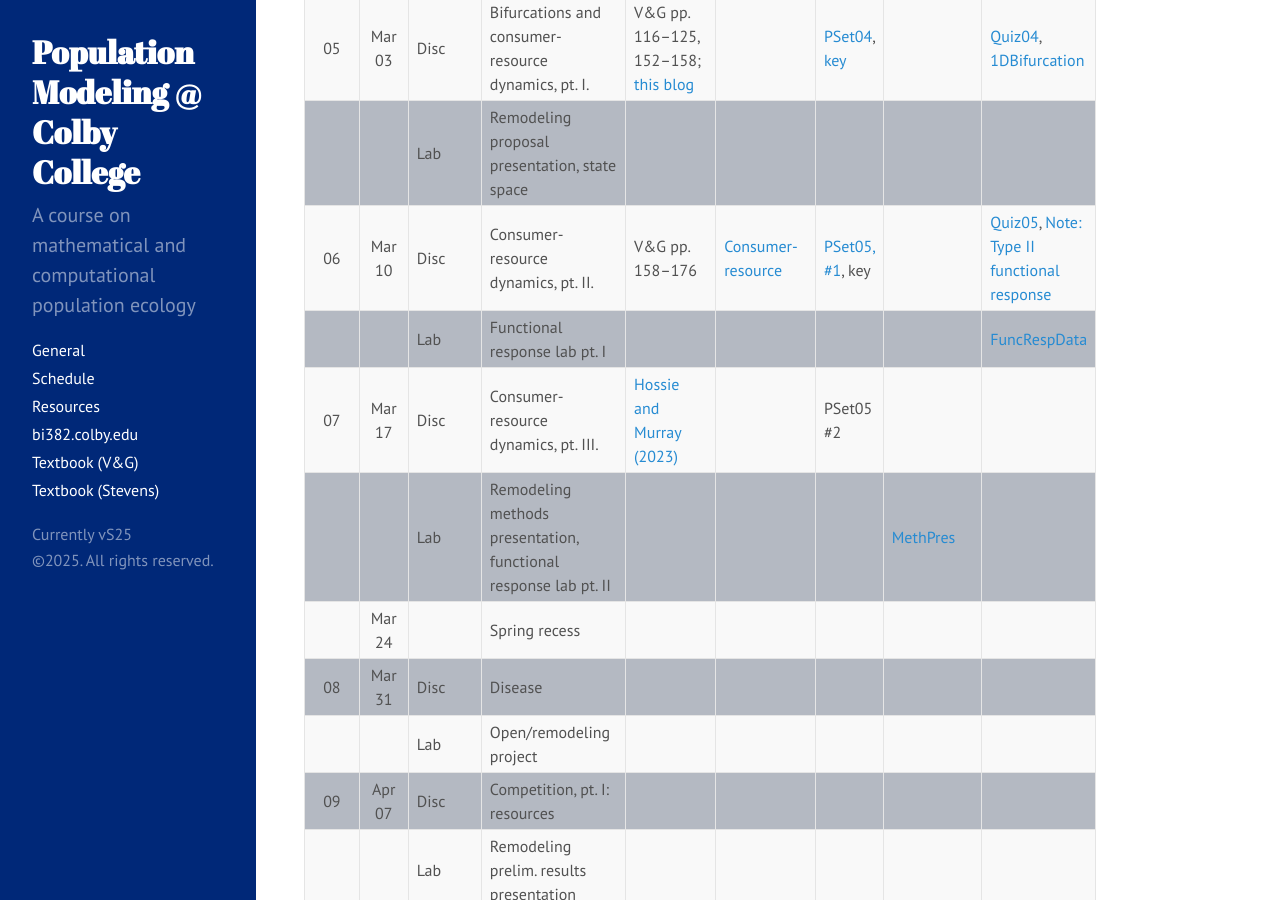
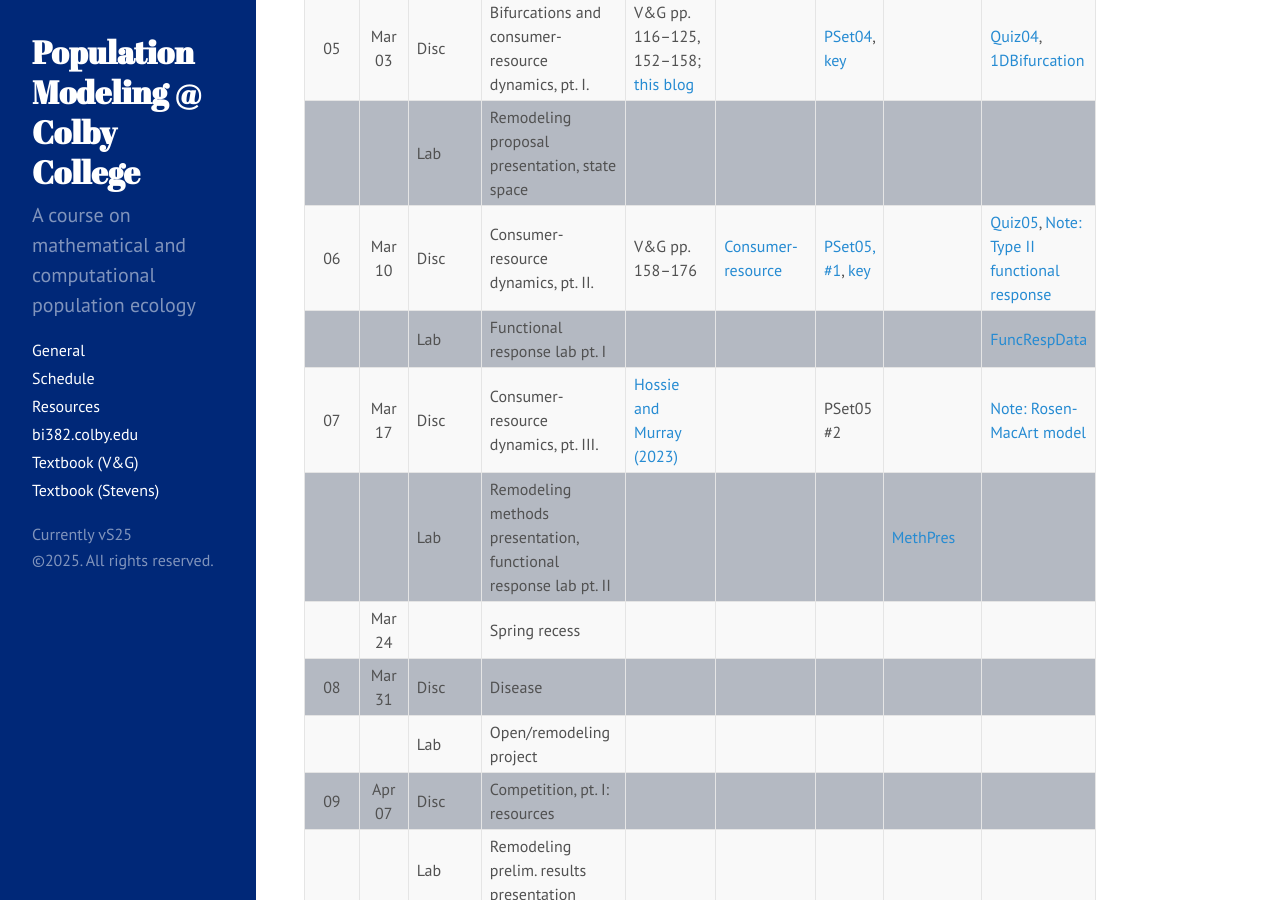
Before and after one commit to ColbyEcology/colbyecology.github.io, a Jekyll site: the page built from Schedule.md, in a window 1280 px wide and 900 px high, scrolled down 1176 px. Built offline with Jekyll 4.4.1, drawn with Linux system fonts in a browser that asks for light colours.

Commit message:
note 4 rm model

```diff
--- a/Schedule.md
+++ b/Schedule.md
@@ -39,9 +39,9 @@
 |      |        |  Lab    | Loops, parameter analysis, and bifurcations                             |                                                                                                                                                                                                                                                       |                                                                                                                                                                                                              |                                                                                                                   | [PaperPres](../Assignments/RemodelingProject/RemodPt2_ProposalPres.html) |                                                                                                                                                                |
 | 05   | Mar 03 |  Disc   | Bifurcations and consumer-resource dynamics, pt. I.                     | V&G pp. 116–125, 152–158; [this blog](https://dynamicecology.wordpress.com/2025/02/24/are-chaotic-population-dynamics-common-after-all-interview-with-tanya-rogers-and-steven-munch/)                                                                 |                                                                                                                                                                                                              | [PSet04](../Assignments/PSets/PSet04.html), [key](../Assignments/PSets/PSet04_key.html)                           |                                                                          | [Quiz04](../Assignments/Quizzes/Quiz04_BifurcPredPrey.html), [1DBifurcation](../Misc/1DBifurcation.R)                                                          |
 |      |        |  Lab    | Remodeling proposal presentation, state space                           |                                                                                                                                                                                                                                                       |                                                                                                                                                                                                              |                                                                                                                   |                                                                          |                                                                                                                                                                |
-| 06   | Mar 10 |  Disc   | Consumer-resource dynamics, pt. II.                                     | V&G pp. 158–176                                                                                                                                                                                                                                       | [Consumer-resource](../Presentations/Discussions/Wk06_PredatorPrey.html)                                                                                                                                     | [PSet05, #1](../Assignments/PSets/PSet05.html), key                                                               |                                                                          | [Quiz05](../Assignments/Quizzes/Quiz05_PredPrey_II.html), [Note: Type II functional response](../Misc/Notes/Note3_FunRespDerivation.pdf)                       |
+| 06   | Mar 10 |  Disc   | Consumer-resource dynamics, pt. II.                                     | V&G pp. 158–176                                                                                                                                                                                                                                       | [Consumer-resource](../Presentations/Discussions/Wk06_PredatorPrey.html)                                                                                                                                     | [PSet05, #1](../Assignments/PSets/PSet05.html), [key](../Assignments/PSets/PSet05.html)                           |                                                                          | [Quiz05](../Assignments/Quizzes/Quiz05_PredPrey_II.html), [Note: Type II functional response](../Misc/Notes/Note3_FunRespDerivation.pdf)                       |
 |      |        |  Lab    | Functional response lab pt. I                                           |                                                                                                                                                                                                                                                       |                                                                                                                                                                                                              |                                                                                                                   |                                                                          | [FuncRespData](../Misc/FuncResp.csv)                                                                                                                           |
-| 07   | Mar 17 |  Disc   | Consumer-resource dynamics, pt. III.                                    | [Hossie and Murray (2023)](https://www.frontiersin.org/journals/ecology-and-evolution/articles/10.3389/fevo.2023.1238953/full)                                                                                                                        |                                                                                                                                                                                                              | PSet05 #2                                                                                                         |                                                                          |                                                                                                                                                                |
+| 07   | Mar 17 |  Disc   | Consumer-resource dynamics, pt. III.                                    | [Hossie and Murray (2023)](https://www.frontiersin.org/journals/ecology-and-evolution/articles/10.3389/fevo.2023.1238953/full)                                                                                                                        |                                                                                                                                                                                                              | PSet05 #2                                                                                                         |                                                                          | [Note: Rosen-MacArt model](../Misc/Notes/Note4_RosenMacArthurIsoclines.pdf)                                                                                    |
 |      |        |  Lab    | Remodeling methods presentation, functional response lab pt. II         |                                                                                                                                                                                                                                                       |                                                                                                                                                                                                              |                                                                                                                   | [MethPres](../Assignments/RemodelingProject/RemodPt3_MethodsPres.html)   |                                                                                                                                                                |
 |      | Mar 24 |         | Spring recess                                                           |                                                                                                                                                                                                                                                       |                                                                                                                                                                                                              |                                                                                                                   |                                                                          |                                                                                                                                                                |
 | 08   | Mar 31 |  Disc   | Disease                                                                 |                                                                                                                                                                                                                                                       |                                                                                                                                                                                                              |                                                                                                                   |                                                                          |                                                                                                                                                                |
```
